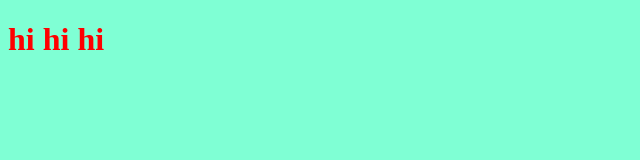
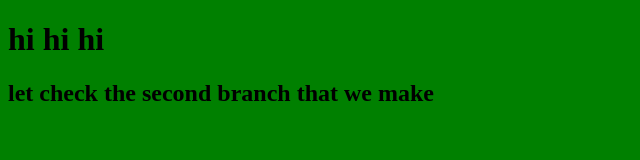
Before and after one commit to codingAndPlayin/myproject, a plain HTML site: page index.html in a window 1280 px wide. Shown: the whole page, without its empty margins (0-640 px from the left). Drawn offline with Linux system fonts and the light colour scheme.

Commit message:
changing in the branch style

```diff
--- a/index.html
+++ b/index.html
@@ -10,6 +10,7 @@
 
 <body>
     <h1>hi hi hi</h1>
+    <h2>let check the second branch that we make</h2>
     <script src="app.js"></script>
 </body>
 
--- a/style.css
+++ b/style.css
@@ -1,7 +1,7 @@
 h1 {
-    color: red;
+    color: black;
 }
 
 body {
-    background-color: aquamarine;
+    background-color: green;
 }
```
